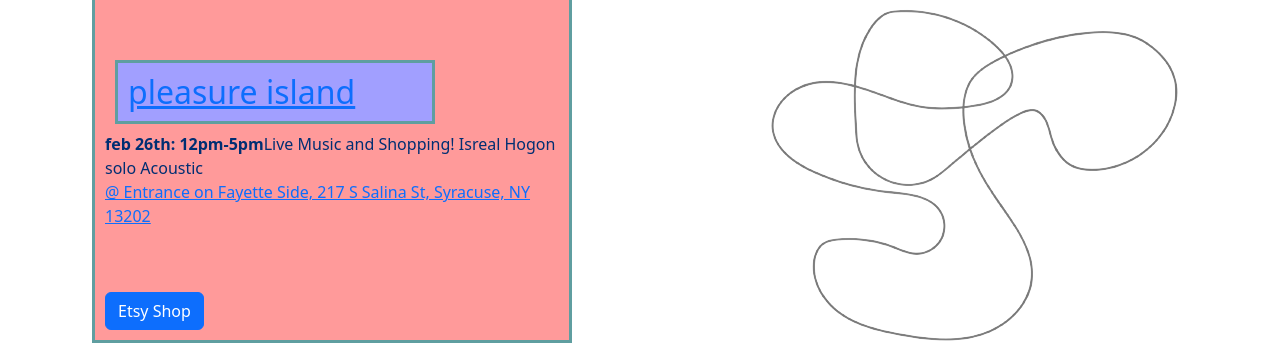
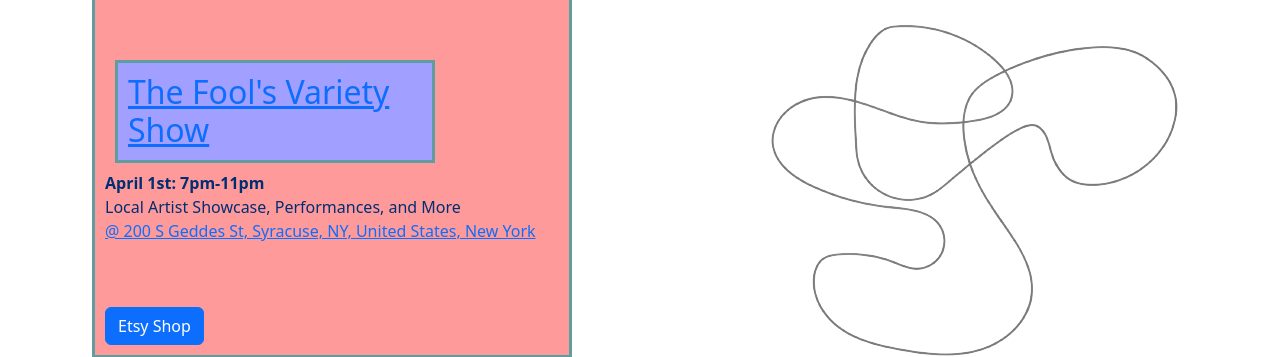
Before and after one commit to lucidbrawler/littleroomweb, a React (Create React App) app: page / in a window 1280 px wide. Shown: the part 853-1210 px from the top of the page. Built offline with nearby package versions, Linux system fonts and the light colour scheme.

Commit message:
update events for april

```diff
--- a/src/routes/Landing.js
+++ b/src/routes/Landing.js
@@ -8,14 +8,15 @@ import logotxt from '../media/logotxt.png';
 
 
 // EVENT CALANDER AND DATES
-const event1 = "pleasure island"
+const event1 = "The Fool's Variety Show"
 
 
 
 const link1 = "https://www.instagram.com/p/CoNgpbpuBTs/"
-const eventdate1 = "feb 26th: 12pm-5pm"
-const event1description = "Live Music and Shopping! Isreal Hogon solo Acoustic"
-const event1address =  "@ Entrance on Fayette Side, 217 S Salina St, Syracuse, NY 13202"
+const eventdate1 = "April 1st: 7pm-11pm"
+const event1description = "Local Artist Showcase, Performances, and More"
+const event1address =  "@ 200 S Geddes St, Syracuse, NY, United States, New York"
+const event1addresslink="https://www.google.com/maps/place/The+Little+Room/@43.0456975,-76.1713244,15z/data=!4m2!3m1!1s0x0:0x20d259a020af6c54?sa=X&ved=2ahUKEwii4dHCq9f9AhV4E1kFHdgoB1oQ_BJ6BAhAEAg"
 /*
 const event2 = "Ithaca Night Bazar!"
 const link2 = "https://www.eventbrite.com/e/ithaca-night-bazaar-tickets-302363706987"
@@ -117,9 +118,9 @@ const Landing = () => (
                 <h2><a className='event' href ={link1}>{event1}</a>
                  </h2>
 
-                <p> <strong className='event'>{eventdate1}</strong>
+                <p> <strong className='event'>{eventdate1}</strong> <br/>
                  {event1description}
-                 <br/><a className='event' href="https://www.google.com/maps/place/Wildflowers+Armory/@43.0488507,-76.1537488,17z/data=!4m5!3m4!1s0x89d9f34e099a73db:0xa40e93f2737b53f1!8m2!3d43.048849!4d-76.1515637"> {event1address} </a></p>
+                 <br/><a className='event' href={event1addresslink}> {event1address} </a></p>
                   {/*
                  <p>
                  <strong className='event'>{eventdate2}</strong>
```
